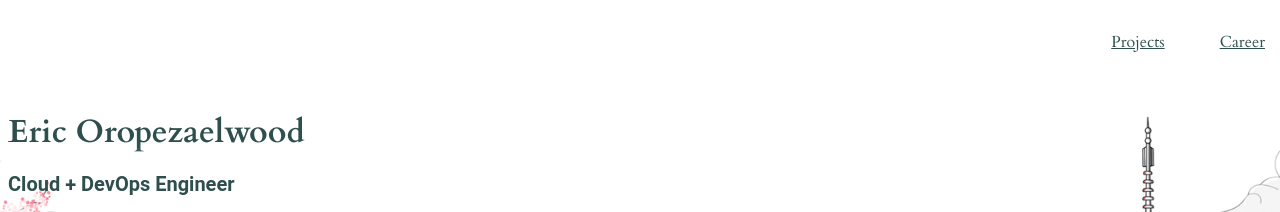
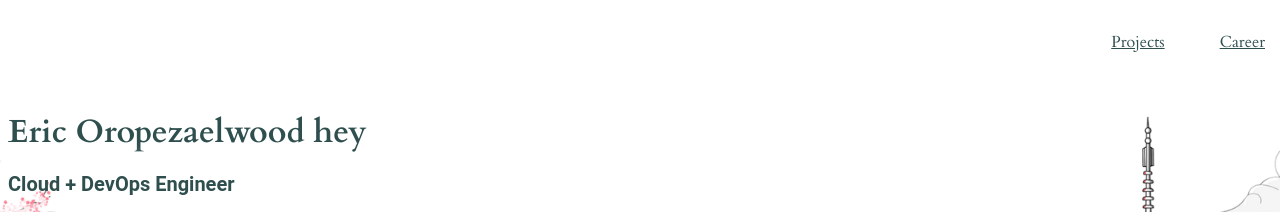
Before and after one commit to EricOropezaelwood/vue-portfolio, a Vue app: page / in a window 1280 px wide. Shown: the top 212 px of the page. Built offline with nearby package versions, Linux system fonts and the light colour scheme.

Commit message:
testing site cache

```diff
--- a/src/App.vue
+++ b/src/App.vue
@@ -2,7 +2,7 @@
   <div id="app">
     <AppNavbar/>
     <p class="intro">
-      <span class="name">Eric Oropezaelwood</span> <br>
+      <span class="name">Eric Oropezaelwood hey</span> <br>
       <span class="job-title">Cloud + DevOps Engineer</span>
     </p>
   </div>
```
